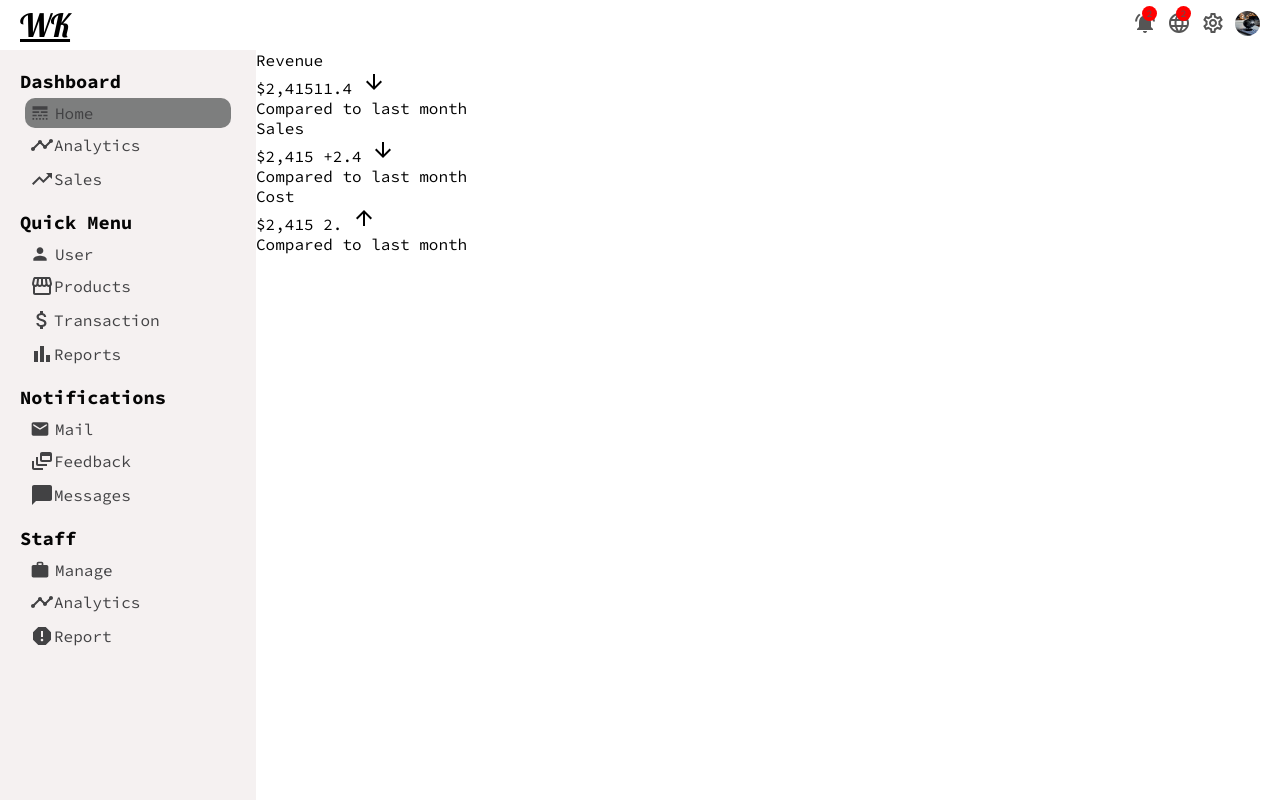
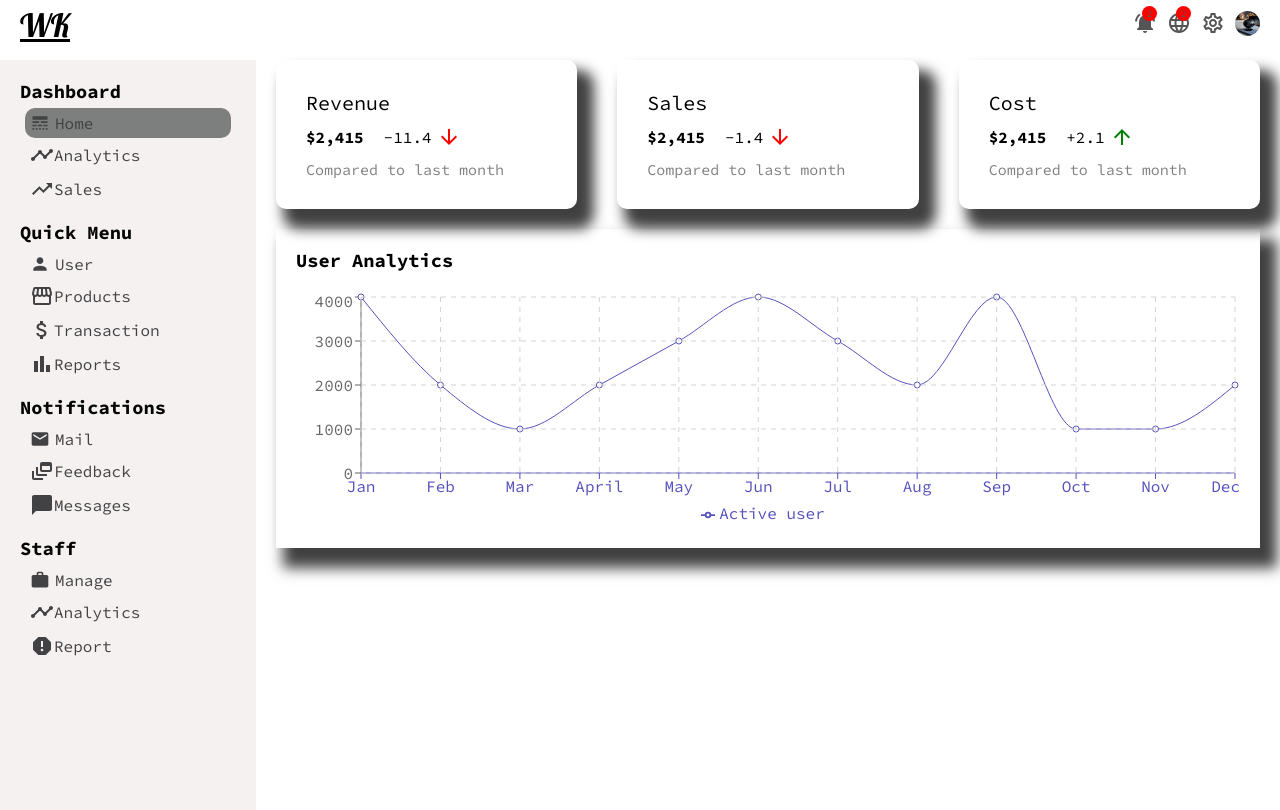
Before and after one commit to akuutsang/admin-dashboard, a React (Create React App) app in the folder my-app/: page / in a window 1280 px wide. Built offline with nearby package versions, Linux system fonts and the light colour scheme; a web font is replaced by a local one.

Commit message:
add line chart

```diff
--- a/my-app/package.json
+++ b/my-app/package.json
@@ -13,6 +13,7 @@
     "react": "^18.2.0",
     "react-dom": "^18.2.0",
     "react-scripts": "^5.0.1",
+    "recharts": "^2.7.3",
     "web-vitals": "^2.1.4"
   },
   "scripts": {
--- a/my-app/src/App.js
+++ b/my-app/src/App.js
@@ -9,6 +9,7 @@ function App() {
       <div className="container">
         <Sidebar/>
         <Home/>
+
       </div>
     </div>
   );
--- a/my-app/src/app.css
+++ b/my-app/src/app.css
@@ -1,3 +1,4 @@
 .container{
     display: flex;
+    margin-top: 10px;
 }
--- /dev/null
+++ b/my-app/src/components/chart/Chart.jsx
@@ -0,0 +1,66 @@
+import "./chart.css"
+import { LineChart, Line, XAxis, YAxis, CartesianGrid, Tooltip, Legend, ResponsiveContainer } from 'recharts';
+
+
+export default function Chart() {
+
+  const data = [
+    {
+      name: 'Jan',
+      "Active user": 4000,
+    },
+    {
+      name: 'Feb',
+      "Active user": 2000,
+    },{
+      name: 'Mar',
+      "Active user": 1000,
+    },{
+      name: 'April',
+      "Active user": 2000,
+    },{
+      name: 'May',
+      "Active user": 3000,
+    },{
+      name: 'Jun',
+      "Active user": 4000,
+    },{
+      name: 'Jul',
+      "Active user": 3000,
+    },{
+      name: 'Aug',
+      "Active user": 2000,
+    },{
+      name: 'Sep',
+      "Active user": 4000,
+    },{
+      name: 'Oct',
+      "Active user": 1000,
+    },{
+      name: 'Nov',
+      "Active user": 1000,
+    },{
+      name: 'Dec',
+      "Active user": 2000,
+    }
+  ];
+
+  return (
+    <div className="chart">
+      <h3 className="chartTitle">User Analytics</h3>
+      <ResponsiveContainer width="100%" aspect={4 / 1} >
+        <LineChart data={data}>
+          <XAxis dataKey="name"stroke="#5550bd"/>
+          <YAxis/>
+          <Line type="monotone" dataKey="Active user" stroke="#5550bd"/>
+          <Tooltip/>
+          <CartesianGrid stroke="#D3D3D3" strokeDasharray="5 5"/>
+          <Legend/>
+
+
+        </LineChart>
+
+      </ResponsiveContainer>
+    </div>
+  );
+}
--- /dev/null
+++ b/my-app/src/components/chart/chart.css
@@ -0,0 +1,11 @@
+.chart{
+    margin: 20px;
+    padding: 20px;
+    box-shadow: 12px 15px 13px 5px rgba(0,0,0,0.75);
+    -webkit-box-shadow: 12px 15px 13px 5px rgba(0,0,0,0.75);
+    -moz-box-shadow: 12px 15px 13px 5px rgba(0,0,0,0.75);
+}
+
+.chartTitle{
+    margin-bottom: 20px;
+}
--- a/my-app/src/components/featuredinfo/Featuredinfo.jsx
+++ b/my-app/src/components/featuredinfo/Featuredinfo.jsx
@@ -9,7 +9,7 @@ export default function Featuredinfo() {
         <span className="featuredTitled">Revenue</span>
         <div className="featuredMoneyContainer">
           <span className="featuredMoney">$2,415</span>
-          <span className="featuredMoneyRate">11.4 <ArrowDownward/></span>
+          <span className="featuredMoneyRate">-11.4 <ArrowDownward className="featuredIcon negative"/></span>
         </div>
         <span className="featuredSubTitle">Compared to last month</span>
       </div>
@@ -17,7 +17,7 @@ export default function Featuredinfo() {
         <span className="featuredTitled">Sales</span>
         <div className="featuredMoneyContainer">
           <span className="featuredMoney">$2,415</span>
-          <span className="featuredMoneyRate"> +2.4 <ArrowDownward/></span>
+          <span className="featuredMoneyRate"> -1.4 <ArrowDownward className="featuredIcon negative"/></span>
         </div>
         <span className="featuredSubTitle">Compared to last month</span>
       </div>
@@ -25,7 +25,7 @@ export default function Featuredinfo() {
         <span className="featuredTitled">Cost</span>
         <div className="featuredMoneyContainer">
           <span className="featuredMoney">$2,415</span>
-          <span className="featuredMoneyRate"> 2. <ArrowUpward/></span>
+          <span className="featuredMoneyRate"> +2.1 <ArrowUpward className="featuredIcon positive"/></span>
         </div>
         <span className="featuredSubTitle">Compared to last month</span>
       </div>
--- a/my-app/src/components/featuredinfo/featuredinfo.css
+++ b/my-app/src/components/featuredinfo/featuredinfo.css
@@ -0,0 +1,51 @@
+.featured{
+    width: 100%;
+    display: flex;
+    justify-content: space-between;
+}
+
+.featuredItem{
+    flex: 1;
+    margin: 0px 20px;
+    padding: 30px;
+    border-radius: 10px;
+    box-shadow: 12px 15px 13px 5px rgba(0,0,0,0.75);
+    -webkit-box-shadow: 12px 15px 13px 5px rgba(0,0,0,0.75);
+    -moz-box-shadow: 12px 15px 13px 5px rgba(0,0,0,0.75);
+}
+
+.featuredTitled{
+    font-size: 20px;
+}
+
+.featuredMoneyContainer{
+    margin: 10px 0px;
+    display:flex;
+    align-items: center;
+}
+
+.featuredMoney{
+    font-style: 30px;
+    font-weight: 600;
+}
+
+.featuredMoneyRate{
+    display: flex;
+    align-items: center;
+    margin-left: 20px;
+}
+
+.featuredIcon{
+    font-style: 14px;
+    margin-left: 5px;
+    color: green;
+}
+
+.featuredIcon.negative{
+    color: red;
+}
+
+.featuredSubTitle{
+    font-size: 15px;
+    color: gray;
+}
--- a/my-app/src/pages/home/Home.jsx
+++ b/my-app/src/pages/home/Home.jsx
@@ -1,10 +1,12 @@
 import Featuredinfo from '../../components/featuredinfo/Featuredinfo'
 import './home.css'
+import Chart from '../../components/chart/Chart'
 
 export default function Home() {
   return (
     <div className='home'>
         <Featuredinfo />
+        <Chart/>
         </div>
   )
 }
```
Also changed, not shown: 1 other file (tests, documents, lock files or other folders).
